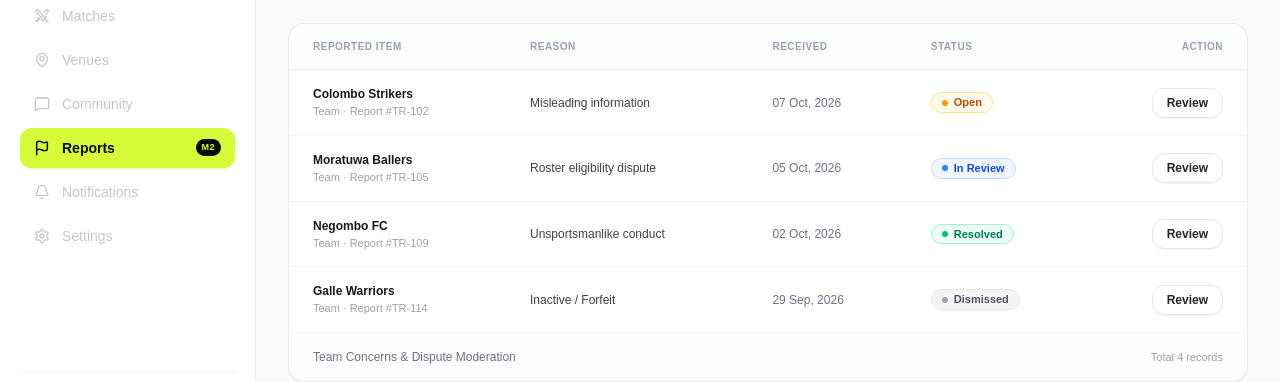
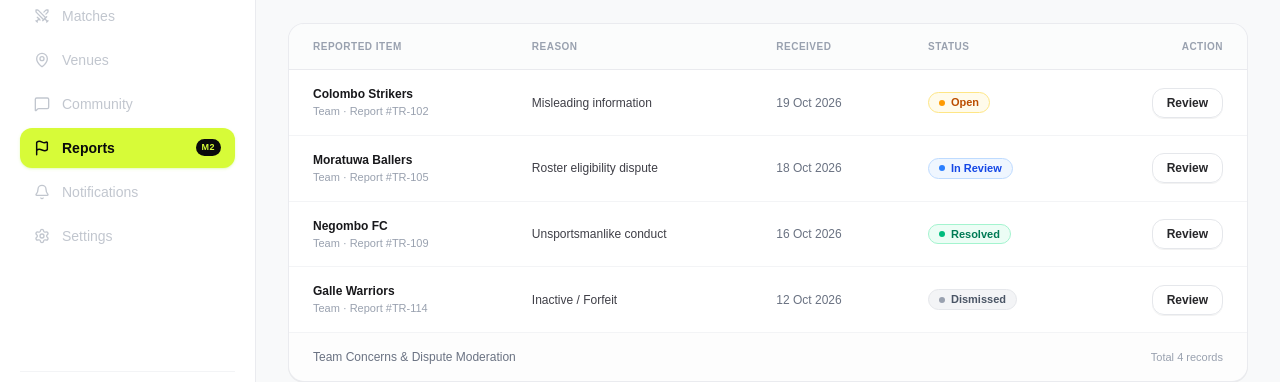
Before and after one commit to SportLK/web-admin-frontend, a Next.js app: page /reports in a window 1280 px wide. Shown: the part 330-712 px from the top of the page. Built offline with nearby package versions, Linux system fonts and the light colour scheme; no server answers.

Commit message:
Update mockData.ts

```diff
--- a/data/mockData.ts
+++ b/data/mockData.ts
@@ -52,6 +52,12 @@ export interface TeamReport {
   severity: 'Low' | 'Medium' | 'High';
   resolutionNotes?: string;
 }
+
+export const getRelativeDateStr = (daysAgo: number): string => {
+  const d = new Date();
+  d.setDate(d.getDate() - daysAgo);
+  return new Intl.DateTimeFormat('en-GB', { day: '2-digit', month: 'short', year: 'numeric' }).format(d);
+};
 
 export const INITIAL_TEAMS: Team[] = [
   {
@@ -324,7 +330,7 @@ export const INITIAL_TEAMS: Team[] = [
     initials: 'MB',
     createdAt: '18 Feb 2026',
     suspensionDetails: {
-      suspendedAt: '05 Oct 2026',
+      suspendedAt: getRelativeDateStr(2),
       suspendedBy: 'SportLK Admin',
       reason: 'Misleading information / Ineligible roster participant',
       duration: '30 Days',
@@ -355,7 +361,7 @@ export const INITIAL_REPORTS: TeamReport[] = [
     reporterRole: 'Team Manager',
     reason: 'Misleading information',
     details: 'Opponent roster list displayed a player who had not formally completed transfer verification.',
-    receivedDate: '07 Oct, 2026',
+    receivedDate: getRelativeDateStr(0),
     status: 'Open',
     severity: 'Medium',
   },
@@ -368,7 +374,7 @@ export const INITIAL_REPORTS: TeamReport[] = [
     reporterRole: 'Tournament Organizer',
     reason: 'Roster eligibility dispute',
     details: 'Player was not registered on the SportLK platform before match start time.',
-    receivedDate: '05 Oct, 2026',
+    receivedDate: getRelativeDateStr(1),
     status: 'In Review',
     severity: 'High',
   },
@@ -381,7 +387,7 @@ export const INITIAL_REPORTS: TeamReport[] = [
     reporterRole: 'Team Manager',
     reason: 'Unsportsmanlike conduct',
     details: 'Dispute occurred during late substitution in 2nd half. Requested referee review of roster roles.',
-    receivedDate: '02 Oct, 2026',
+    receivedDate: getRelativeDateStr(3),
     status: 'Resolved',
     severity: 'Low',
     resolutionNotes: 'Reviewed referee scorecard. Clarified substitution protocol with Negombo FC manager.',
@@ -395,7 +401,7 @@ export const INITIAL_REPORTS: TeamReport[] = [
     reporterRole: 'Venue Coordinator',
     reason: 'Inactive / Forfeit',
     details: 'Team arrived 30 minutes after scheduled kickoff date for friendly challenge.',
-    receivedDate: '29 Sep, 2026',
+    receivedDate: getRelativeDateStr(7),
     status: 'Dismissed',
     severity: 'Low',
     resolutionNotes: 'Adverse weather conditions confirmed along Southern Expressway. Rescheduled challenge.',
```
